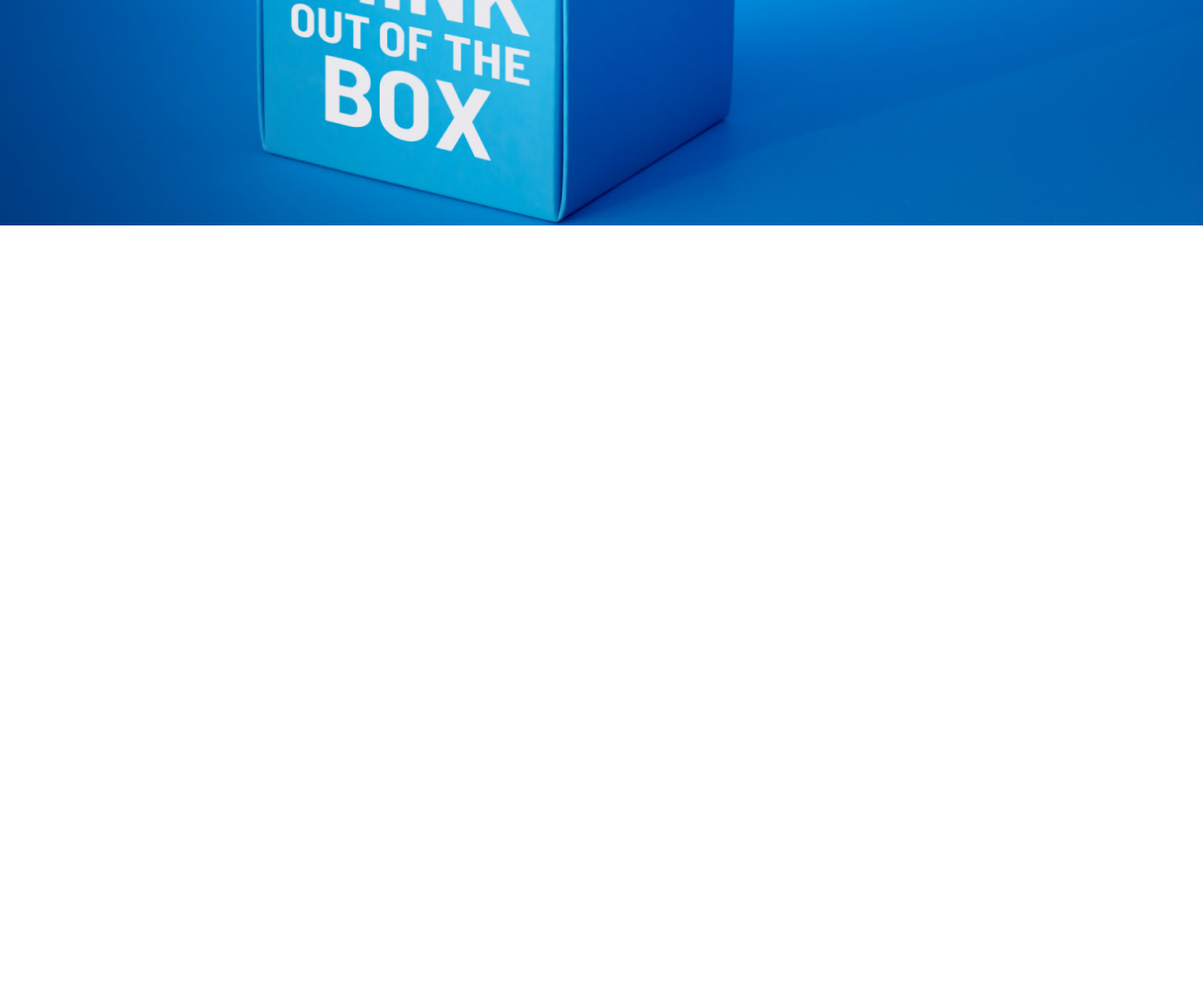
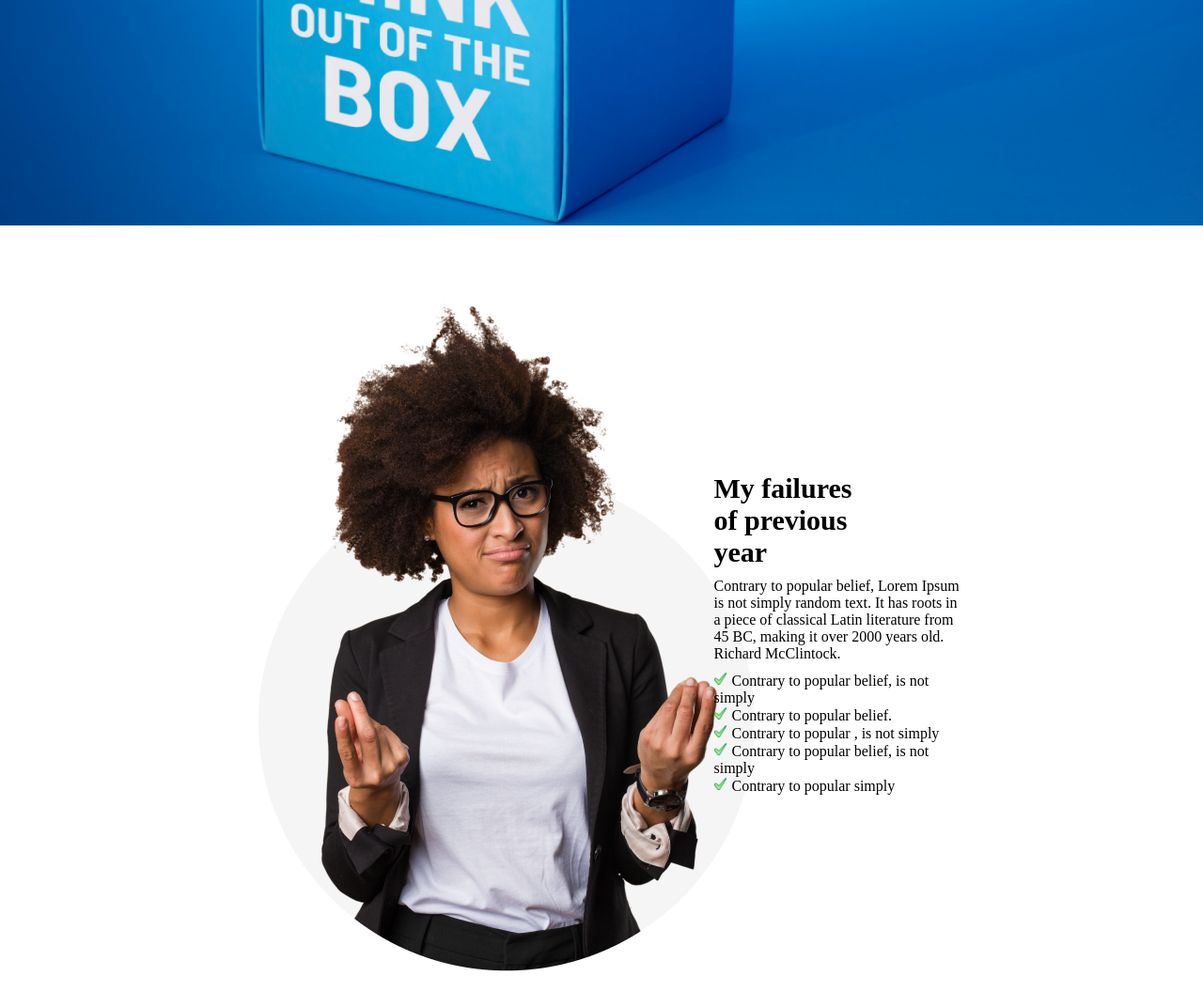
Before and after one commit to Kawsar-Ahmed-Ridoy/new-year-new-me, a plain HTML site: page index.html in a window 1280 px wide. Shown: the part 560-1632 px from the top of the page at 94% size. Before the commit the page ends 850 px from the top, so only its background shows below. Drawn offline with Linux system fonts and the light colour scheme.

Commit message:
my-failure complete

```diff
--- a/index.html
+++ b/index.html
@@ -1,11 +1,11 @@
 <!DOCTYPE html>
 <html lang="en">
   <head>
-    <meta charset="UTF-8">
-    <meta http-equiv="X-UA-Compatible" content="IE=edge">
-    <meta name="viewport" content="width=device-width, initial-scale=1.0">
+    <meta charset="UTF-8" />
+    <meta http-equiv="X-UA-Compatible" content="IE=edge" />
+    <meta name="viewport" content="width=device-width, initial-scale=1.0" />
     <title>New Year New Me</title>
-    <link rel="stylesheet" href="style.css">
+    <link rel="stylesheet" href="style.css" />
   </head>
   <body>
     <section>
@@ -13,17 +13,41 @@
         <div class="container">
           <div class="heading-content">
             <div class="content">
-                        <h1>All Thinks Are
-                            Possible If You
-                            believe</h1>
-                        <p>There are many variations of passages of Lorem Ipsum
-                            available, but the majority have suffered alteration in some
-                            form, by injected humour, or randomised words</p>
+              <h1>All Thinks Are Possible If You believe</h1>
+              <p>
+                There are many variations of passages of Lorem Ipsum available,
+                but the majority have suffered alteration in some form, by
+                injected humour, or randomised words
+              </p>
               <button>Contact Us</button>
             </div>
           </div>
         </div>
       </header>
     </section>
+    <section>
+      <div class="container">
+        <div class="my-failure-content">
+          <div class="my-failure-image">
+            <img src="images/person.png" alt="" />
+          </div>
+          <div class="my-failures">
+            <h3>My failures of previous year</h3>
+            <p>
+              Contrary to popular belief, Lorem Ipsum is not simply random text.
+              It has roots in a piece of classical Latin literature from 45 BC,
+              making it over 2000 years old. Richard McClintock.
+            </p>
+            <ul>
+              <li> <img src="icons/check-mark.png" alt=""> Contrary to popular belief, is not simply</li>
+              <li> <img src="icons/check-mark.png" alt=""> Contrary to popular belief.</li>
+              <li> <img src="icons/check-mark.png" alt=""> Contrary to popular , is not simply</li>
+              <li> <img src="icons/check-mark.png" alt=""> Contrary to popular belief, is not simply</li>
+              <li> <img src="icons/check-mark.png" alt=""> Contrary to popular simply</li>
+            </ul>
+          </div>
+        </div>
+      </div>
+    </section>
   </body>
 </html>
--- a/style.css
+++ b/style.css
@@ -39,3 +39,29 @@
     color: rgb(0, 162, 255);
     font-weight: bold;
 }
+.my-failure-content{
+    width: 100%;
+    margin: 70px 0px;
+    display: flex;
+    justify-content: space-evenly;
+    align-items: center;
+}
+.my-failure-image{
+    width: 50%;
+}
+.my-failures{
+    width: 30%;
+}
+.my-failures h3{
+    font-size: 30px;
+    width: 60%;
+}
+.my-failures p {
+    margin: 10px 0px;
+}
+.my-failures ul{
+    list-style: none;
+}
+.my-failures ul li img{
+    width: 15px;
+}
```
Also changed, not shown: icons/check-mark.png (added). Lines whose indentation alone changed are shown as unchanged.
